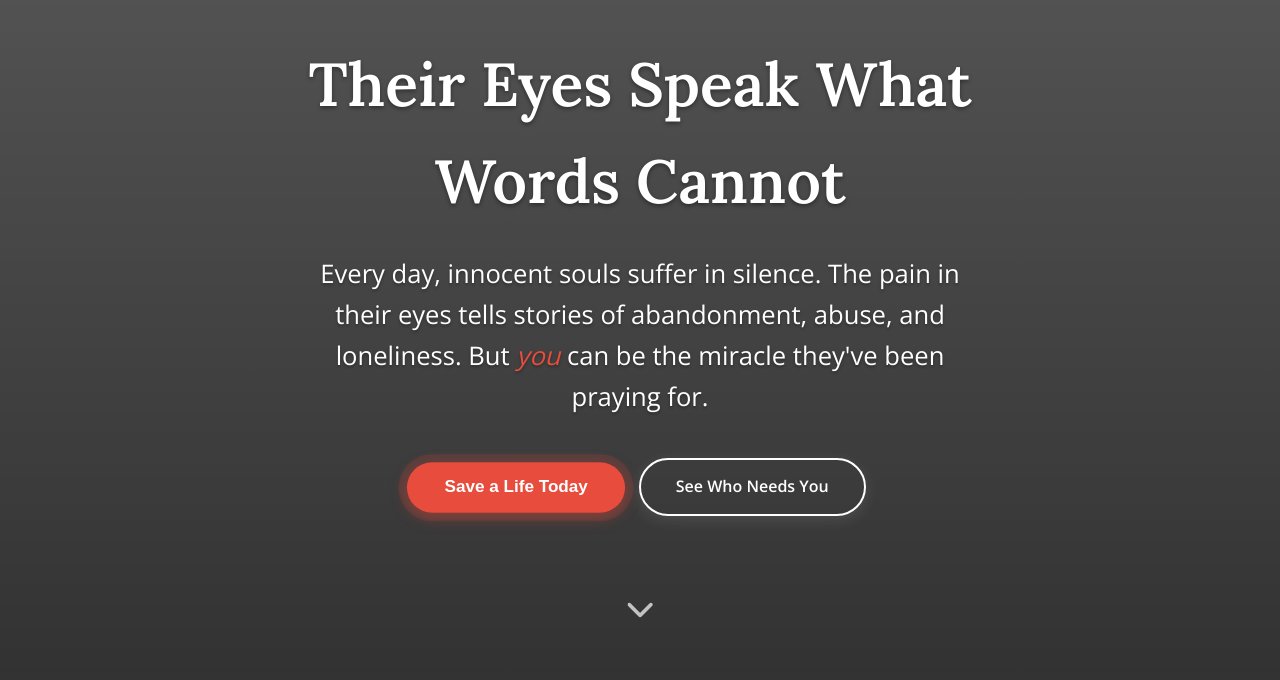
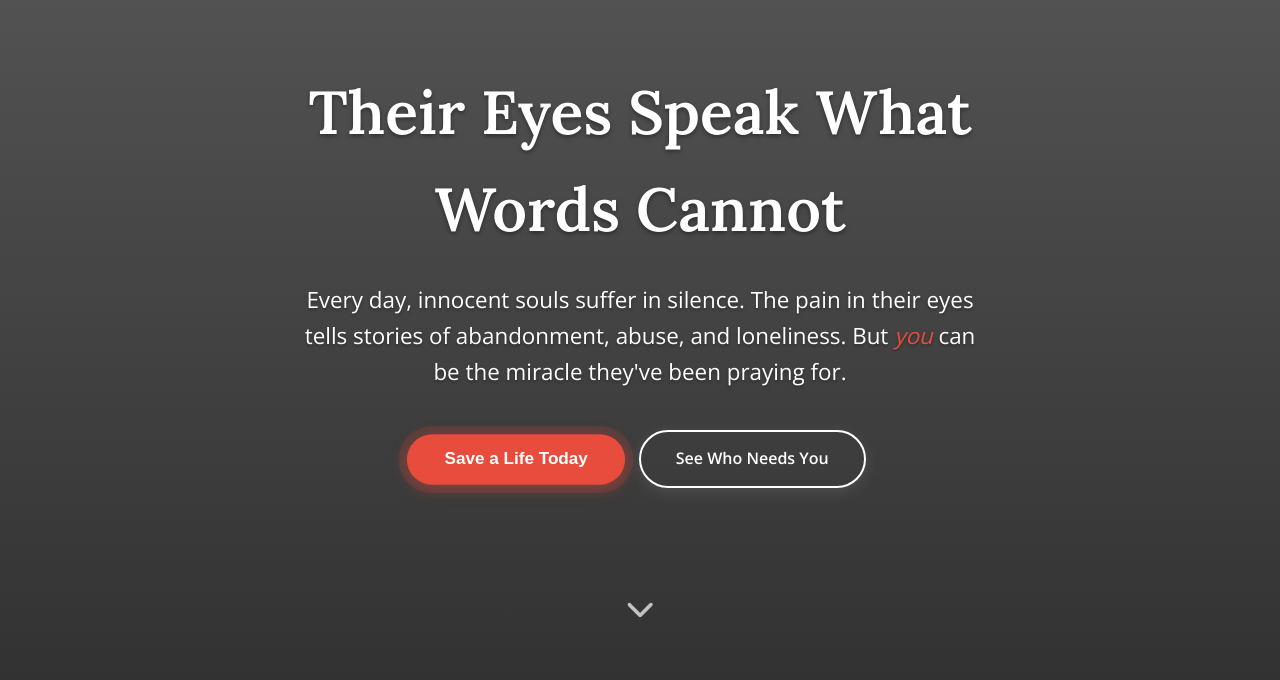
Before and after one commit to sameerkhen00/Paws, a plain HTML site: page index.html in a window 1280 px wide. Shown: the part 120-800 px from the top of the page. Drawn offline with nearby package versions, Linux system fonts and the light colour scheme.

Commit message:
index.html

```diff
--- a/index.html
+++ b/index.html
@@ -54,7 +54,7 @@
       text-shadow: 0px 2px 4px rgba(0,0,0,0.4);
     }
     header p {
-      font-size: clamp(1.6rem, 2.5vw, 1.4rem);
+      font-size: clamp(1.2rem, 2.5vw, 1.4rem);
       max-width: 700px;
       margin: 0 auto 2rem;
       line-height: 1.6;
```
